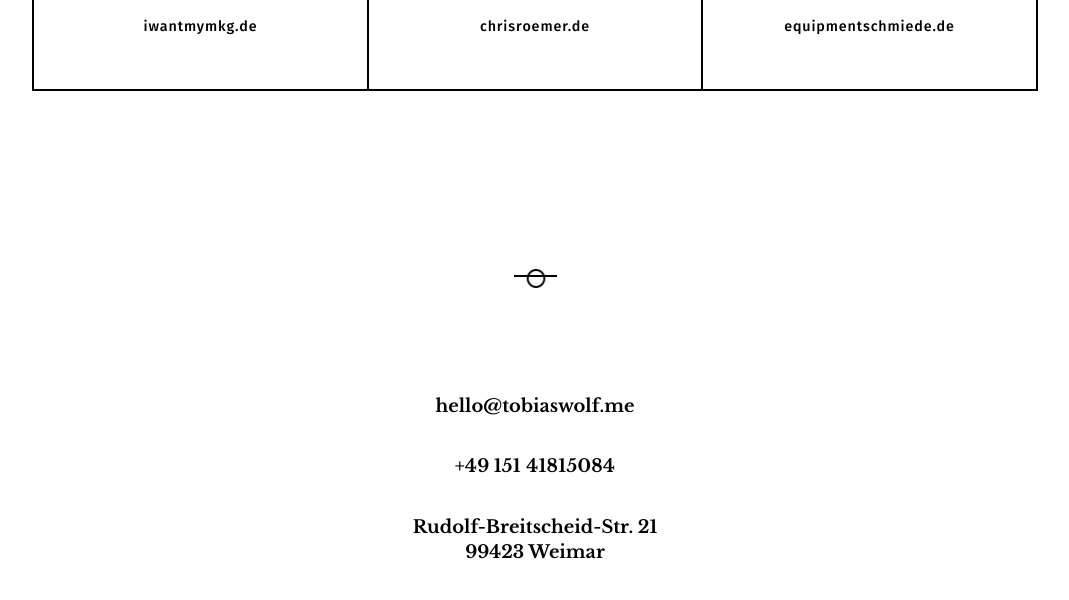
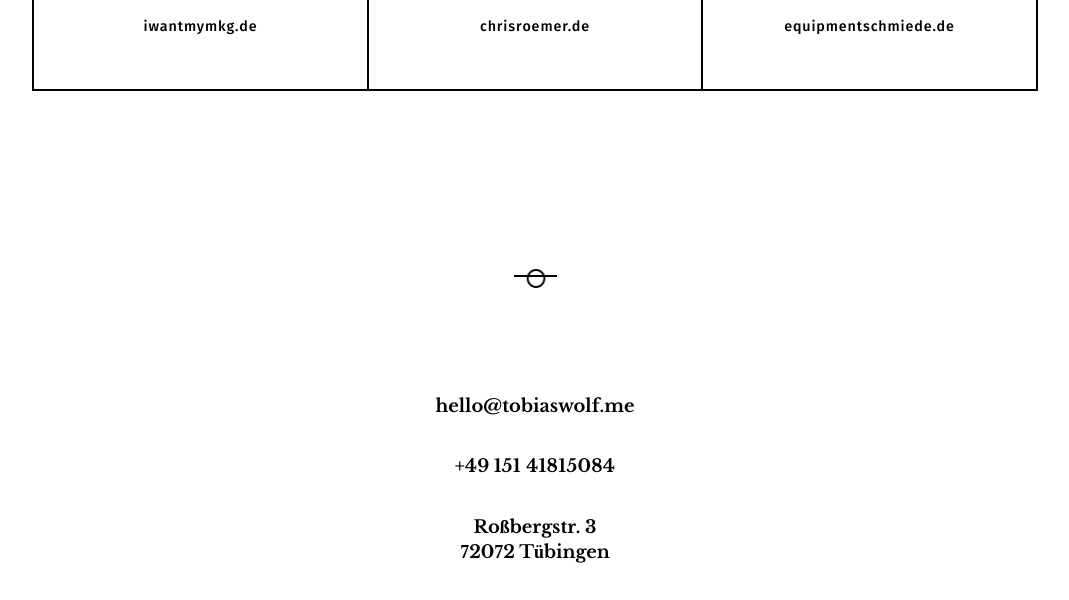
Before and after one commit to tobiasfabian/tobiaswolf.me, a plain HTML site: page index.html in a window 1280 px wide. Shown: the part 921-1521 px from the top of the page, without its empty margins (105-1174 px from the left). Drawn offline with Linux system fonts and the light colour scheme.

Commit message:
changed address

```diff
--- a/index.html
+++ b/index.html
@@ -68,8 +68,8 @@
         <a href="tel:+4915141815084">+49&thinsp;151 41815084</a>
       </p>
       <p>
-        Rudolf-Breitscheid-Str. 21<br>
-        99423 Weimar
+        Roßbergstr. 3<br>
+        72072 Tübingen
       </p>
 
       <div class="social_media">
```
